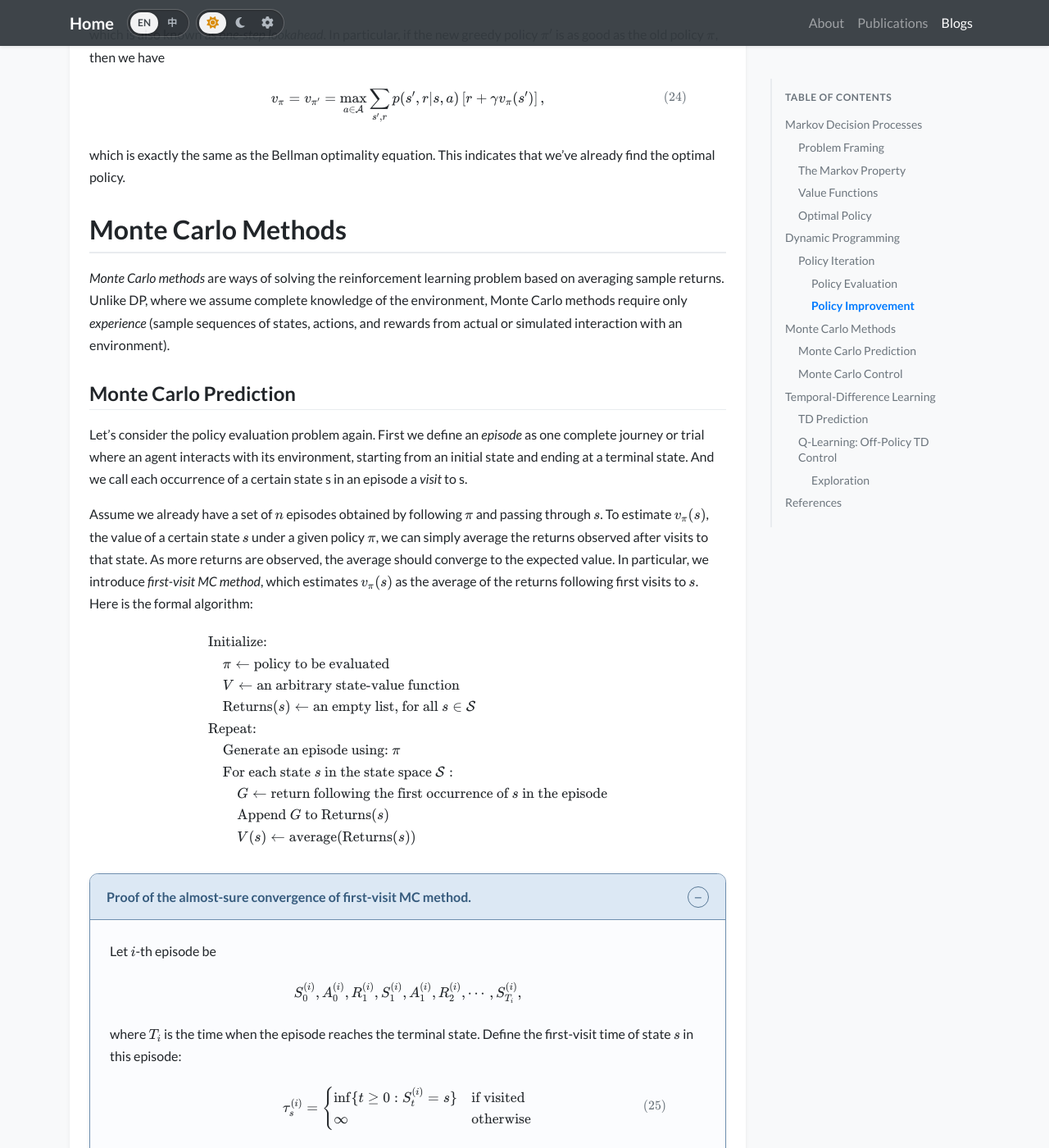
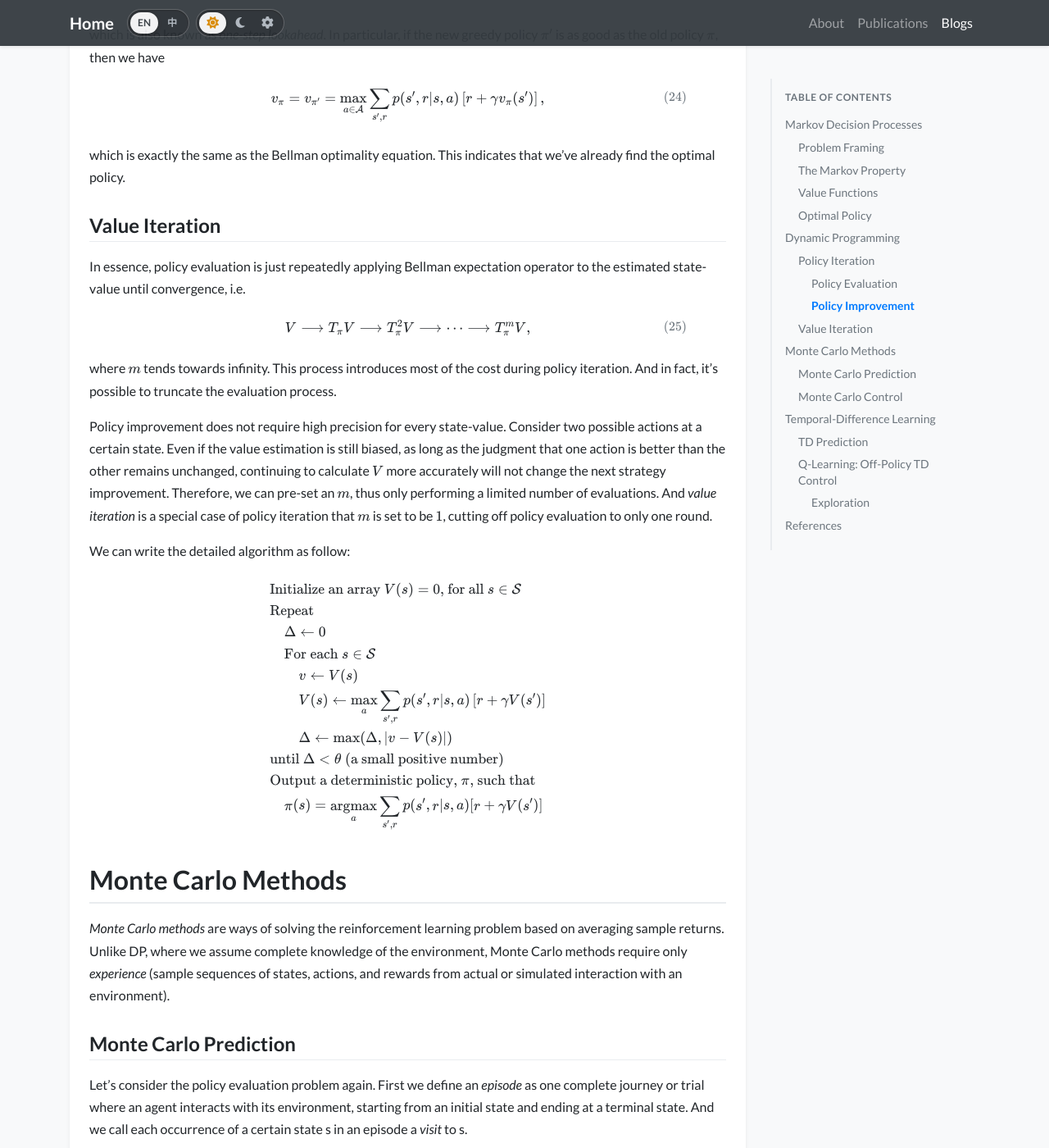
Before and after one commit to WilliamWuuu/WilliamWuuu.github.io, a Jekyll site: the page built from _blogs/2026-05-06-TDLearning/2026-05-06-TDLearning.md, in a window 1280 px wide and 1400 px high, scrolled down 7328 px. Shown: the whole window at 82% size. Built offline with Jekyll 4.4.1, drawn with Linux system fonts in a browser that asks for light colours; nearby versions of some CDN libraries; some web fonts are replaced; comment, search, counter and statistics services are not loaded; a style sheet for code colours, icons or effects is not loaded.

Commit message:
feat: add value iteration part in td-learning blog

```diff
--- a/_blogs/2026-05-06-TDLearning/2026-05-06-TDLearning.md
+++ b/_blogs/2026-05-06-TDLearning/2026-05-06-TDLearning.md
@@ -377,6 +377,37 @@ $$
 
 which is exactly the same as the Bellman optimality equation. This indicates that we've already find the optimal policy.
 
+## Value Iteration
+
+In essence, policy evaluation is just repeatedly applying Bellman expectation operator to the estimated state-value until convergence, i.e.
+
+$$
+\begin{equation}
+V \longrightarrow T_{\pi}V \longrightarrow T_{\pi}^2 V \longrightarrow \dots \longrightarrow T_{\pi}^m V,
+\end{equation}
+$$
+
+where $m$ tends towards infinity. This process introduces most of the cost during policy iteration. And in fact, it's possible to truncate the evaluation process.
+
+Policy improvement does not require high precision for every state-value. Consider two possible actions at a certain state. Even if the value estimation is still biased, as long as the judgment that one action is better than the other remains unchanged, continuing to calculate $V$ more accurately will not change the next strategy improvement. Therefore, we can pre-set an $m$, thus only performing a limited number of evaluations. And *value iteration* is a special case of policy iteration that $m$ is set to be $1$, cutting off policy evaluation to only one round.
+
+We can write the detailed algorithm as follow:
+
+$$
+\begin{align*}
+&\text{Initialize an array }V(s)=0\text{, for all }s\in\mathcal{S} \\
+& \text{Repeat} \\
+& \quad \Delta \leftarrow 0 \\
+&\quad \text{For each }s\in\mathcal{S} \\
+&\quad \quad v\leftarrow V(s) \\
+&\quad \quad V(s)\leftarrow \max_a\sum_{s^\prime,r} p(s^\prime,r\vert s, a) \left[r + \gamma V(s^\prime)\right] \\
+&\quad \quad \Delta\leftarrow\max(\Delta,\vert v-V(s)\vert) \\
+&\text{until }\Delta<\theta\text{ (a small positive number)} \\
+& \text{Output a deterministic policy, }\pi\text{, such that} \\
+& \quad \pi(s)=\underset{a}{\operatorname{argmax}}\sum_{s^\prime,r}p(s^\prime,r\vert s,a)[r+\gamma V(s^\prime)]
+\end{align*}
+$$
+
 # Monte Carlo Methods
 
 *Monte Carlo methods* are ways of solving the reinforcement learning problem based on averaging sample returns. Unlike DP, where we assume complete knowledge of the environment, Monte Carlo methods require only *experience* (sample sequences of states, actions, and rewards from actual or simulated interaction with an environment).
```
